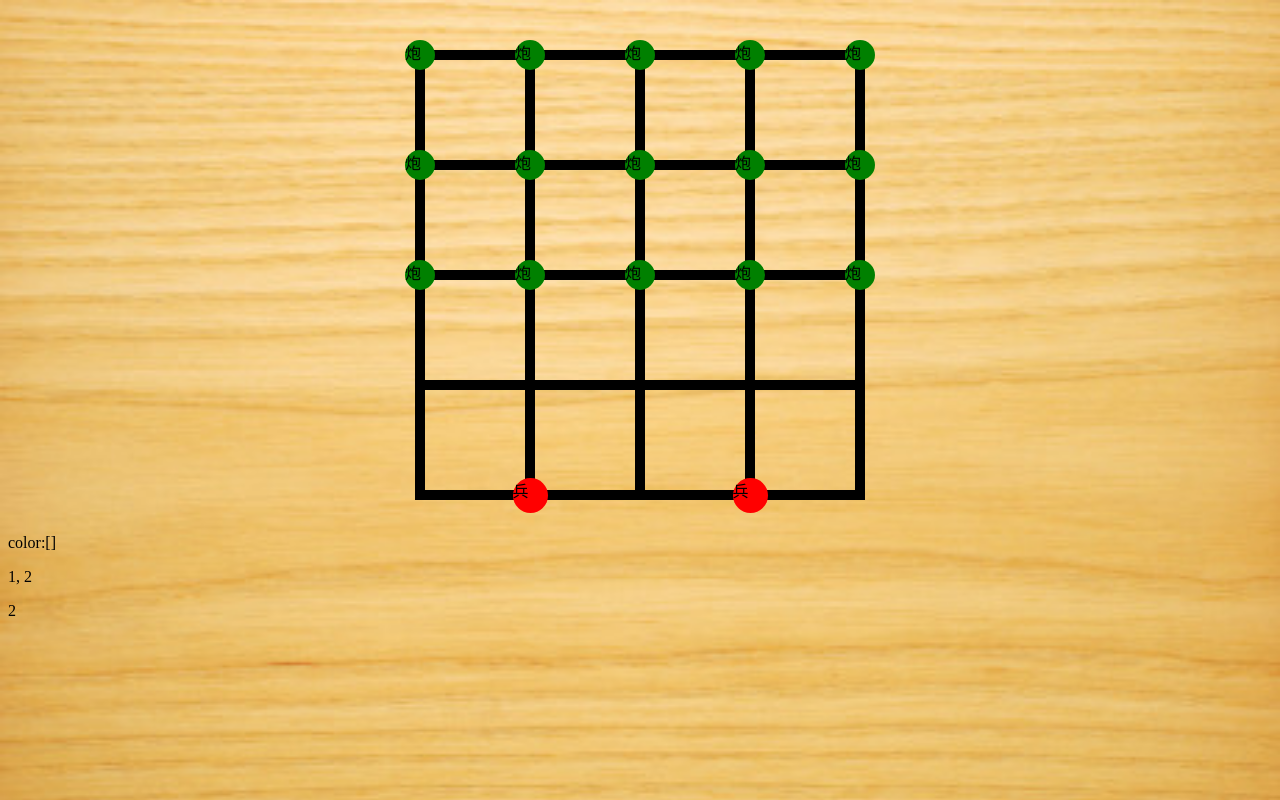
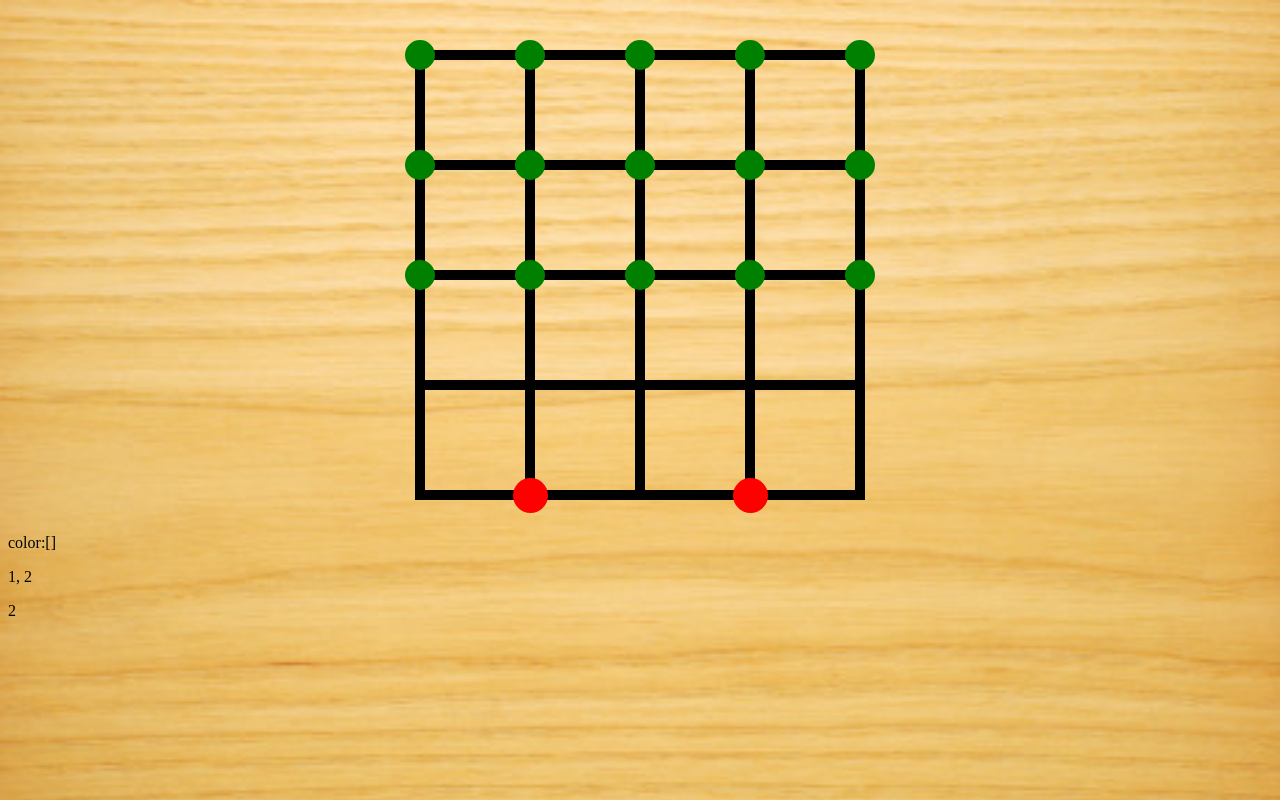
Before and after one commit to riiy/boomhitsoldiers, a plain HTML site: page BoomHitSoldiers/game.html in a window 1280 px wide. Drawn offline with Linux system fonts and the light colour scheme.

Commit message:
Update game.html

```diff
--- a/BoomHitSoldiers/game.html
+++ b/BoomHitSoldiers/game.html
@@ -121,9 +121,9 @@ function setChess (id, width, height, left, tp, bkgd) {
     dv.style.top    = tp + "px";
     dv.style.background = bkgd;
     if(bkgd==="red"){
-    	document.getElementById(id).innerHTML= "兵";
+    	document.getElementById(id).innerHTML= "";
     }else if (bkgd==="green") {
-    	document.getElementById(id).innerHTML= "炮";
+    	document.getElementById(id).innerHTML= "";
     }
 }
 
```
